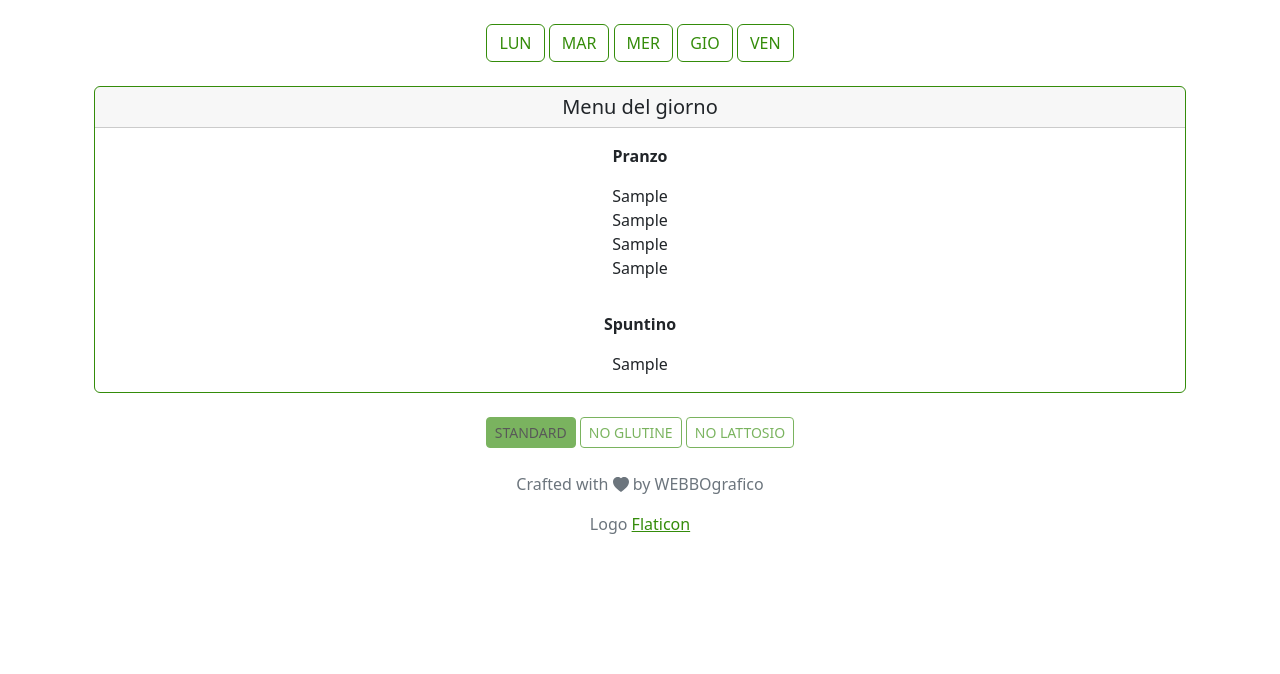
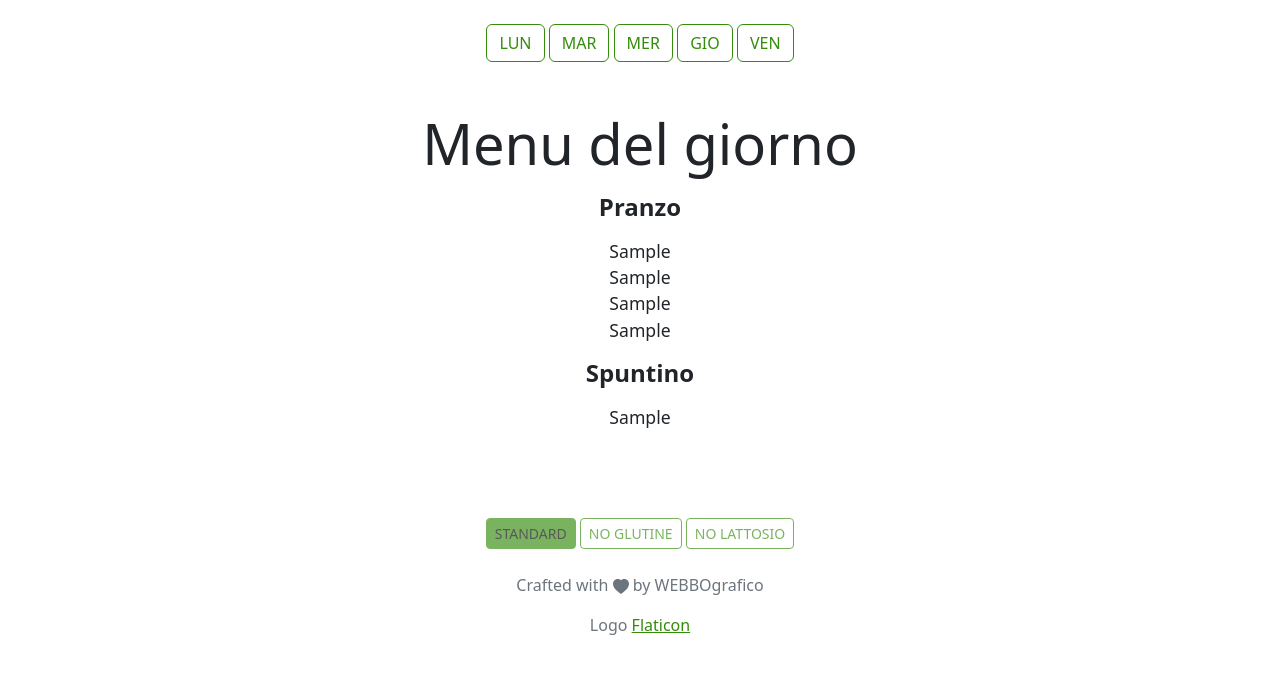
Before and after one commit to applewebbo/school_menu, a Django app: template templates/index.html in a window 1280 px wide. Shown: the part 59-733 px from the top of the page. Run offline with Django 4.2, Linux system fonts and the light colour scheme; the template is opened without the code that fills it: values that come from a table or form of the project are taken from there, others are empty; tables that the repository leaves empty hold one stand-in row (values such as "Sample post"); some libraries are stand-ins or nearby versions.

Commit message:
tweaked menu template

```diff
--- a/school_menu/urls.py
+++ b/school_menu/urls.py
@@ -7,7 +7,6 @@ app_name = "school_menu"
 
 urlpatterns = [
     path("", views.index, name="index"),
-    path("favicon.ico", views.favicon),
     path("get-menu/<int:week>/<int:day>", views.get_menu, name="get_menu"),
     path("info", TemplateView.as_view(template_name="pages/info.html"), name="info"),
 ]
--- a/templates/base.html
+++ b/templates/base.html
@@ -6,6 +6,14 @@
   <meta charset="utf-8">
   <meta name="viewport" content="width=device-width, initial-scale=1">
   <title>{% block page_title %}Mensa Scolastica{% endblock page_title %} </title>
+  <!--Favicon and other images-->
+  <link rel="apple-touch-icon" sizes="180x180" href="{% static 'img/apple-touch-icon.png' %}">
+  <link rel="icon" type="image/png" sizes="32x32" href="{% static 'img/favicon-32x32.png' %}">
+  <link rel="icon" type="image/png" sizes="16x16" href="{% static 'img/favicon-16x16.png' %}">
+  <link rel="manifest" href="{% static '/site.webmanifest' %} ">
+  <link rel="mask-icon" href="{% static 'img/safari-pinned-tab.svg' %} " color="#5bbad5">
+  <meta name="msapplication-TileColor" content="#00aba9">
+  <meta name="theme-color" content="#ffffff">
   <!-- Bootstrap CSS -->
   <link href="{% static 'css/main.min.css' %}" rel="stylesheet">
   <!-- Custom CSS -->
--- a/templates/partials/_menu.html
+++ b/templates/partials/_menu.html
@@ -14,31 +14,31 @@
     <a href="{% url 'school_menu:get_menu' week 5 %}"
         class="btn {% if day == 5 %}btn-secondary{% else %}btn-outline-secondary{% endif %}" hx-target="#day_menu"
         hx-swap="outerHTML" hx-get="{% url 'school_menu:get_menu' week 5 %}">VEN</a>
-    <div id="current_menu" class="text-center card my-4 border-secondary">
+    <div id="current_menu" class="text-center my-5">
 
         {% if meal %}
-        <h5 class="card-header">
+        <h1 class="display-4">
             Menu del giorno
-        </h5>
-        <p class="my-3"><strong>Pranzo</strong></p>
-        <ul class="list-unstyled">
+        </h1>
+        <p class="my-3 h4"><strong>Pranzo</strong></p>
+        <ul class="list-unstyled" style="font-size: 1.1rem">
 
             <li>{{ meal.first_course }}</li>
             <li>{{ meal.second_course }}</li>
             <li>{{ meal.side_dish }}</li>
             <li>{{ meal.fruit }}</li>
         </ul>
-        <p class="my-3"><strong>Spuntino</strong></p>
-        <ul class="list-unstyled">
+        <p class="my-3 h4"><strong>Spuntino</strong></p>
+        <ul class="list-unstyled" style="font-size: 1.1rem">
             <li>{{ meal.snack }}</li>
         </ul>
+        <br>
 
 
 
         {% else %}
-        <div class="card-body">
-            <p><em>Nessun menù caricato per il giorno selezionato</em></p>
-        </div>
+        <p><em>Nessun menù caricato per il giorno selezionato</em></p>
+        <br>
         {% endif %}
     </div>
 </div>
```
Also changed, not shown: school_menu/views.py (+0 -11 lines), static/browserconfig.xml (added, +9 -0 lines), static/img/android-chrome-192x192.png (added), static/img/android-chrome-512x512.png (added), static/img/apple-touch-icon.png (added), static/img/favicon-16x16.png (added), static/img/favicon-32x32.png (added), static/img/favicon.ico (added), static/img/mstile-150x150.png (added), static/img/safari-pinned-tab.svg (added), static/img/school_menu_logo.svg (deleted), static/site.webmanifest (added), 1 other file.
